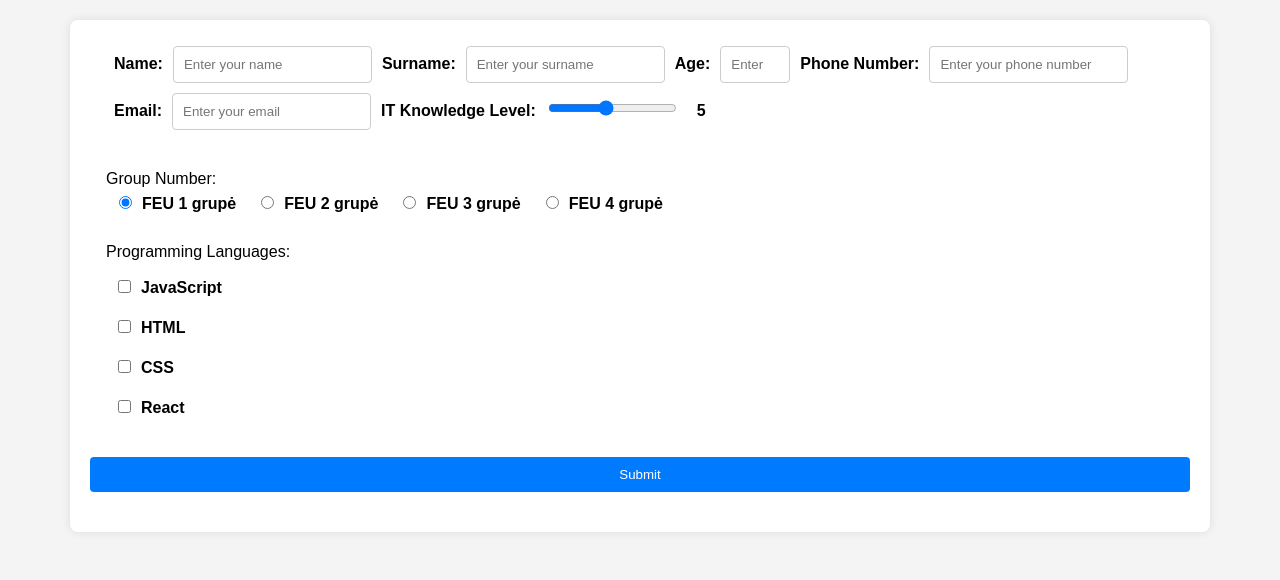
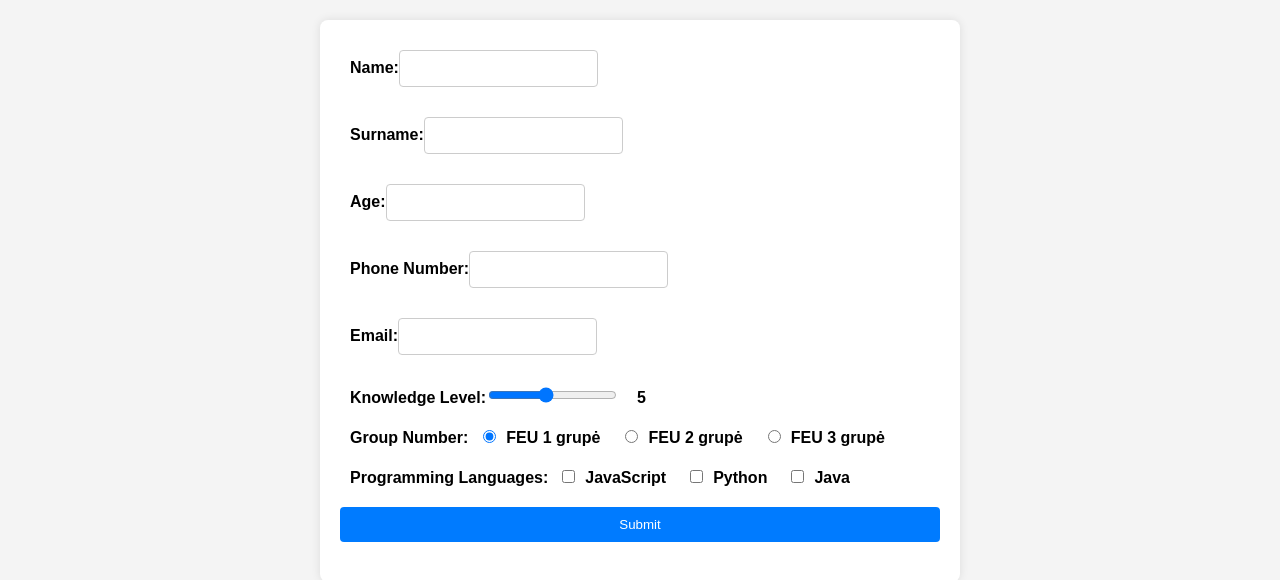
Before and after one commit to Winkas09/students-form, a React (Create React App) app: page / in a window 1280 px wide. Shown: the top 580 px of the page. Built offline with nearby package versions, Linux system fonts and the light colour scheme.

Commit message:
changes to validation

```diff
--- a/src/App.css
+++ b/src/App.css
@@ -7,7 +7,7 @@ body {
 }
 
 .App {
-  max-width: 1100px;
+  max-width: 600px;
   margin: 20px auto;
   padding: 20px;
   background-color: #fff;
@@ -51,6 +51,7 @@ input[type="checkbox"] {
 }
 
 button {
+  margin-top: 10px;
   padding: 10px 20px;
   background-color: #007bff;
   color: #fff;
@@ -61,6 +62,13 @@ button {
 
 button:hover {
   background-color: #0056b3;
+}
+
+.error-message {
+  color: red;
+  font-size: 0.875em;
+  margin-top: -10px;
+  margin-bottom: 10px;
 }
 
 /* Student List Styles */
--- a/src/StudentForm.js
+++ b/src/StudentForm.js
@@ -1,4 +1,5 @@
 import React, { useState } from "react";
+import "./App.css";
 
 const StudentForm = ({ addStudent }) => {
   const initialFormData = {
@@ -34,10 +35,14 @@ const StudentForm = ({ addStudent }) => {
 
   const validate = () => {
     const newErrors = {};
-    if (!formData.name) newErrors.name = "Name is required";
+    if (!formData.name) {
+      newErrors.name = "Name is required";
+    } else if (formData.name.length < 3) {
+      newErrors.name = "Name must be at least 3 characters long";
+    }
     if (!formData.surname) newErrors.surname = "Surname is required";
     if (!formData.age || formData.age < 1 || formData.age > 99)
-      newErrors.age = "Valid age is required";
+      newErrors.age = "Valid age is required from 1-99";
     if (
       !formData.phoneNumber ||
       formData.phoneNumber.length < 9 ||
@@ -54,100 +59,56 @@ const StudentForm = ({ addStudent }) => {
   const handleSubmit = (e) => {
     e.preventDefault();
     const validationErrors = validate();
-    if (Object.keys(validationErrors).length > 0) {
+    if (Object.keys(validationErrors).length === 0) {
+      addStudent(formData);
+      setFormData(initialFormData);
+    } else {
       setErrors(validationErrors);
-    } else {
-      addStudent({ ...formData, id: generateUniqueId() });
-      setFormData(initialFormData);
-      setErrors({});
     }
   };
 
-  const generateUniqueId = () => "_" + Math.random().toString(36).substr(2, 9);
-
   return (
     <form onSubmit={handleSubmit}>
-      <fieldset>
-        <label htmlFor="name">Name:</label>
-        <input
-          type="text"
-          id="name"
-          name="name"
-          value={formData.name}
-          onChange={handleChange}
-          required
-          placeholder="Enter your name"
-        />
-        {errors.name && <p className="error">{errors.name}</p>}
-
-        <label htmlFor="surname">Surname:</label>
-        <input
-          type="text"
-          id="surname"
-          name="surname"
-          value={formData.surname}
-          onChange={handleChange}
-          required
-          placeholder="Enter your surname"
-        />
-        {errors.surname && <p className="error">{errors.surname}</p>}
-
-        <label htmlFor="age">Age:</label>
-        <input
-          type="number"
-          id="age"
-          name="age"
-          value={formData.age}
-          onChange={handleChange}
-          required
-          placeholder="Enter age"
-          min="1"
-          max="99"
-        />
-        {errors.age && <p className="error">{errors.age}</p>}
-
-        <label htmlFor="phoneNumber">Phone Number:</label>
-        <input
-          type="tel"
-          id="phoneNumber"
-          name="phoneNumber"
-          value={formData.phoneNumber}
-          onChange={handleChange}
-          required
-          placeholder="Enter your phone number"
-          maxLength="12"
-          minLength="9"
-        />
-        {errors.phoneNumber && <p className="error">{errors.phoneNumber}</p>}
-
-        <label htmlFor="email">Email:</label>
-        <input
-          type="email"
-          id="email"
-          name="email"
-          value={formData.email}
-          onChange={handleChange}
-          required
-          placeholder="Enter your email"
-        />
-        {errors.email && <p className="error">{errors.email}</p>}
-
-        <label htmlFor="knowledgeLevel">IT Knowledge Level:</label>
+      {errors.name && <span className="error-message">{errors.name}</span>}
+      <label>
+        Name:
+        <input type="text" name="name" value={formData.name} onChange={handleChange} />
+      </label>
+      {errors.surname && <span className="error-message">{errors.surname}</span>}
+      <label>
+        Surname:
+        <input type="text" name="surname" value={formData.surname} onChange={handleChange} />
+      </label>
+      {errors.age && <span className="error-message">{errors.age}</span>}
+      <label>
+        Age:
+        <input type="number" name="age" value={formData.age} onChange={handleChange} />
+      </label>
+      {errors.phoneNumber && <span className="error-message">{errors.phoneNumber}</span>}
+      <label>
+        Phone Number:
+        <input type="tel" name="phoneNumber" value={formData.phoneNumber} onChange={handleChange} />
+      </label>
+      {errors.email && <span className="error-message">{errors.email}</span>}
+      <label>
+        Email:
+        <input type="email" name="email" value={formData.email} onChange={handleChange} />
+      </label>
+      <label>
+        Knowledge Level:
         <input
           type="range"
-          id="knowledgeLevel"
           name="knowledgeLevel"
+          min="1"
+          max="10"
           value={formData.knowledgeLevel}
           onChange={handleChange}
-          min="1"
-          max="10"
-          required
         />
         <span>{formData.knowledgeLevel}</span>
-      </fieldset>
-
-      <fieldset>
-        <legend>Group Number:</legend>
+      </label>
+      {errors.groupNumber && <span className="error-message">{errors.groupNumber}</span>}
+      <label>
+        Group Number:
         <label>
           <input
             type="radio"
@@ -155,7 +116,6 @@ const StudentForm = ({ addStudent }) => {
             value="FEU 1 grupė"
             checked={formData.groupNumber === "FEU 1 grupė"}
             onChange={handleChange}
-            required
           />
           FEU 1 grupė
         </label>
@@ -166,7 +126,6 @@ const StudentForm = ({ addStudent }) => {
             value="FEU 2 grupė"
             checked={formData.groupNumber === "FEU 2 grupė"}
             onChange={handleChange}
-            required
           />
           FEU 2 grupė
         </label>
@@ -177,26 +136,15 @@ const StudentForm = ({ addStudent }) => {
             value="FEU 3 grupė"
             checked={formData.groupNumber === "FEU 3 grupė"}
             onChange={handleChange}
-            required
           />
           FEU 3 grupė
         </label>
-        <label>
-          <input
-            type="radio"
-            name="groupNumber"
-            value="FEU 4 grupė"
-            checked={formData.groupNumber === "FEU 4 grupė"}
-            onChange={handleChange}
-            required
-          />
-          FEU 4 grupė
-        </label>
-        {errors.groupNumber && <p className="error">{errors.groupNumber}</p>}
-      </fieldset>
-
-      <fieldset id="programming-languages">
-        <legend>Programming Languages:</legend>
+      </label>
+      {errors.programmingLanguages && (
+        <span className="error-message">{errors.programmingLanguages}</span>
+      )}
+      <label>
+        Programming Languages:
         <label>
           <input
             type="checkbox"
@@ -211,34 +159,23 @@ const StudentForm = ({ addStudent }) => {
           <input
             type="checkbox"
             name="programmingLanguages"
-            value="HTML"
-            checked={formData.programmingLanguages.includes("HTML")}
+            value="Python"
+            checked={formData.programmingLanguages.includes("Python")}
             onChange={handleChange}
           />
-          HTML
+          Python
         </label>
         <label>
           <input
             type="checkbox"
             name="programmingLanguages"
-            value="CSS"
-            checked={formData.programmingLanguages.includes("CSS")}
+            value="Java"
+            checked={formData.programmingLanguages.includes("Java")}
             onChange={handleChange}
           />
-          CSS
+          Java
         </label>
-        <label>
-          <input
-            type="checkbox"
-            name="programmingLanguages"
-            value="React"
-            checked={formData.programmingLanguages.includes("React")}
-            onChange={handleChange}
-          />
-          React
-        </label>
-        {errors.programmingLanguages && <p className="error">{errors.programmingLanguages}</p>}
-      </fieldset>
+      </label>
       <button type="submit">Submit</button>
     </form>
   );
--- a/src/StudentList.js
+++ b/src/StudentList.js
@@ -4,8 +4,8 @@ import StudentItem from "./StudentItem";
 const StudentList = ({ students, removeStudent }) => {
   return (
     <div id="students-list">
-      {students.map((student) => (
-        <StudentItem key={student.id} student={student} removeStudent={removeStudent} />
+      {students.map((student, index) => (
+        <StudentItem key={index} student={student} removeStudent={removeStudent} />
       ))}
     </div>
   );
```
